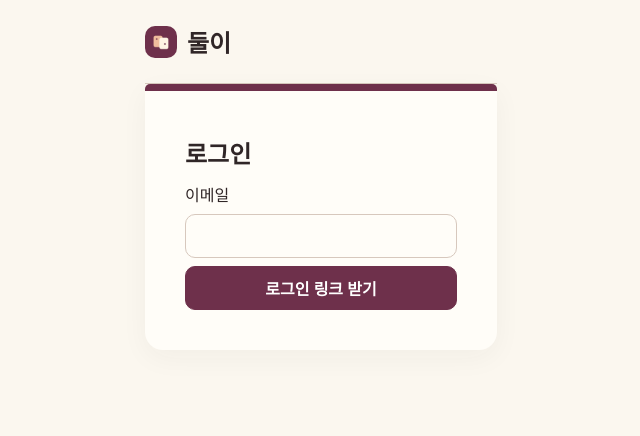
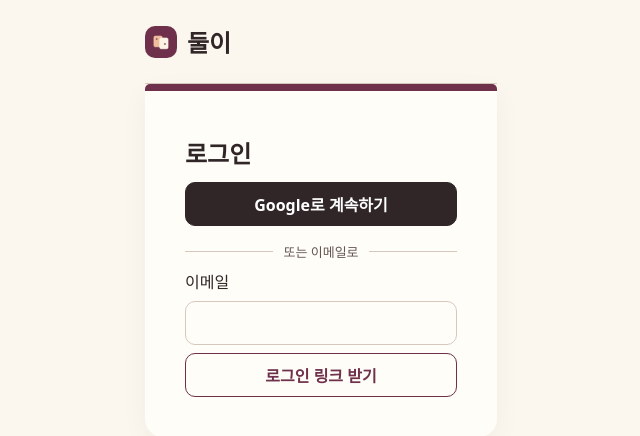
Before and after one commit to Samuel0720-source/duri-chrome-starter, a Next.js app: page /login in a window 1280 px wide. Shown: the top 436 px of the page, without its empty margins (319-959 px from the left). Built offline with nearby package versions, Linux system fonts and the light colour scheme.

Commit message:
Add Continue with Google on the sign-in page
Google sign-in sends no email, so testing and growth are not blocked by
the project's email quota. Email links remain as a fallback.

```diff
--- a/src/app/globals.css
+++ b/src/app/globals.css
@@ -228,3 +228,6 @@ button {
 .stack button:disabled { opacity: .6; cursor: progress; }
 .auth .link { min-height: 36px; padding: 0 12px; background: transparent; color: var(--berry); }
 .auth .error { color: #7b2038; }
+.stack button.google { background: var(--ink); border-color: var(--ink); }
+.divider { display: flex; align-items: center; gap: 10px; margin: 16px 0 8px; color: var(--text); font-size: 13px; }
+.divider::before, .divider::after { content: ""; flex: 1; border-top: 1px solid var(--line); }
--- a/src/app/login/page.tsx
+++ b/src/app/login/page.tsx
@@ -9,7 +9,22 @@ const errors: Record<string, string> = {
   send: "링크를 보내지 못했어요. 잠시 뒤 다시 시도해 주세요.",
   link: "로그인 링크가 만료되었거나 다른 브라우저에서 열렸어요. 다시 요청해 주세요.",
   config: "로그인 설정이 아직 연결되지 않았어요.",
+  google: "Google 로그인을 시작하지 못했어요. 잠시 뒤 다시 시도해 주세요.",
 };
+
+// Google sign-in sends no email, so it is not limited by the project's email quota.
+async function continueWithGoogle(formData: FormData) {
+  "use server";
+  const next = safeNext(String(formData.get("next") ?? ""));
+  const supabase = await serverClient();
+  if (!supabase) redirect("/login?error=config");
+  const { data, error } = await supabase.auth.signInWithOAuth({
+    provider: "google",
+    options: { redirectTo: appOrigin() + "/auth/callback?next=" + encodeURIComponent(next) },
+  });
+  if (error || !data.url) redirect("/login?error=google&next=" + encodeURIComponent(next));
+  redirect(data.url);
+}
 
 async function sendLink(formData: FormData) {
   "use server";
@@ -45,12 +60,19 @@ export default async function LoginPage({
         {sent ? (
           <p role="status">메일함을 확인해 주세요. 받은 링크를 <strong>이 브라우저</strong>에서 열면 로그인돼요.</p>
         ) : (
+          <>
+          <form action={continueWithGoogle} className="stack">
+            <input type="hidden" name="next" value={safeNext(next)} />
+            <button type="submit" className="google">Google로 계속하기</button>
+          </form>
+          <p className="divider"><span>또는 이메일로</span></p>
           <form action={sendLink} className="stack">
             <input type="hidden" name="next" value={safeNext(next)} />
             <label htmlFor="email">이메일</label>
             <input id="email" name="email" type="email" autoComplete="email" required />
-            <button type="submit">로그인 링크 받기</button>
+            <button type="submit" className="secondary">로그인 링크 받기</button>
           </form>
+          </>
         )}
         {error && errors[error] && <p role="alert" className="error">{errors[error]}</p>}
       </section>
```
